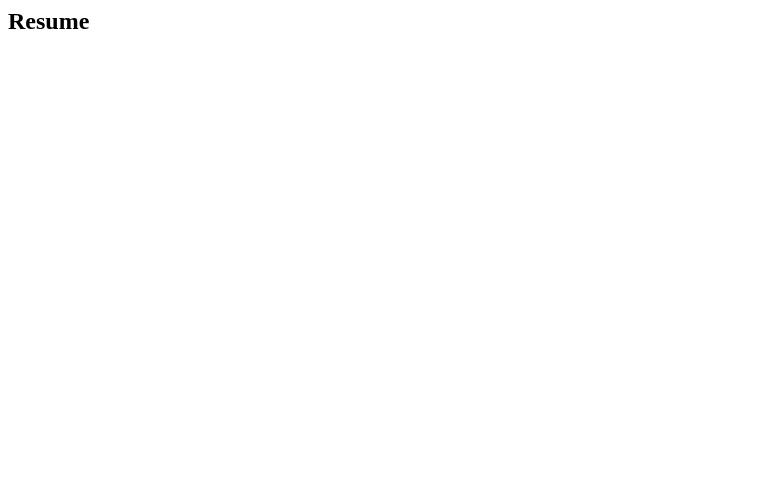
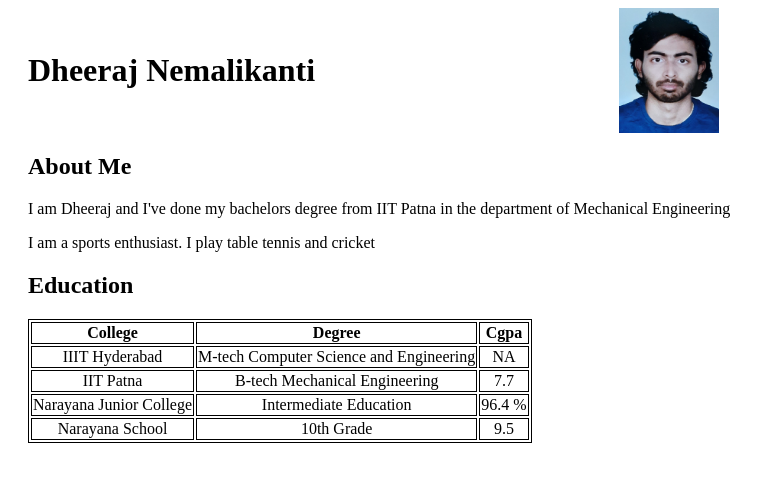
Before and after one commit to Dheeraj6778/personal-site, a plain HTML site: page index.html in a window 1280 px wide. Shown: the whole page, without its empty margins (0-783 px from the left). Drawn offline with Linux system fonts and the light colour scheme.

Commit message:
added basic info in the html page

```diff
--- a/index.html
+++ b/index.html
@@ -1,11 +1,75 @@
 <html lang="en">
+
 <head>
     <meta charset="UTF-8">
     <meta http-equiv="X-UA-Compatible" content="IE=edge">
     <meta name="viewport" content="width=device-width, initial-scale=1.0">
     <title>Personal Site</title>
 </head>
+
 <body>
-    <h2>Resume</h2>
+
+    <div id="resume">
+        <span style="vertical-align:middle; font-size: xx-large;"><b>Dheeraj Nemalikanti</b></span>
+        <img style="vertical-align:middle" id="pic" src="photo.jpeg" alt="">
+        <br>
+        <div>
+            <h2>About Me</h2>
+            <p>I am Dheeraj and I've done my bachelors degree from IIT Patna in the department of Mechanical Engineering
+            </p>
+            <p>I am a sports enthusiast. I play table tennis and cricket</p>
+        </div>
+        <div>
+            <h2>Education</h2>
+            <table>
+                <tr>
+                    <th>College</th>
+                    <th>Degree</th>
+                    <th>Cgpa</th>
+                </tr>
+                <tr>
+                    <td>IIIT Hyderabad</td>
+                    <td>M-tech Computer Science and Engineering</td>
+                    <td>NA</td>
+                </tr>
+                <tr>
+                    <td>IIT Patna</td>
+                    <td>B-tech Mechanical Engineering</td>
+                    <td>7.7</td>
+                </tr>
+                <tr>
+                    <td>Narayana Junior College</td>
+                    <td>Intermediate Education</td>
+                    <td>96.4 %</td>
+                </tr>
+                <tr>
+                    <td>Narayana School</td>
+                    <td>10th Grade</td>
+                    <td>9.5</td>
+                </tr>
+            </table>
+        </div>
+    </div>
+
 </body>
+<style>
+    #pic {
+        width: 100px;
+        height: 125px;
+        padding-left: 300px;
+        padding-top: 0px;
+    }
+
+    #resume {
+        padding-left: 20px;
+    }
+
+    table,
+    th,
+    td {
+        border: 1px solid black;
+        text-align: center;
+    }
+</style>
+
 </html>
```
Also changed, not shown: photo.jpeg (added).
